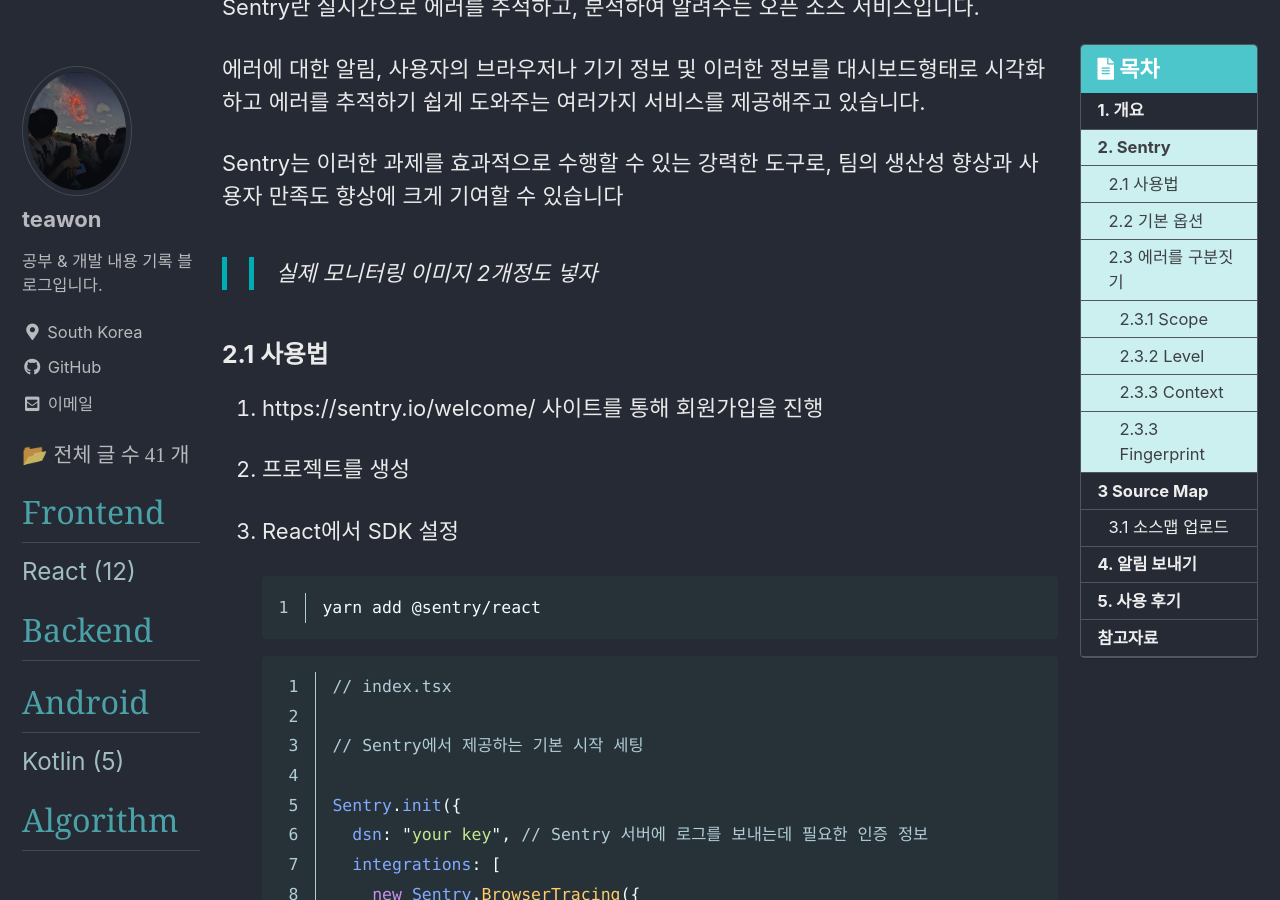
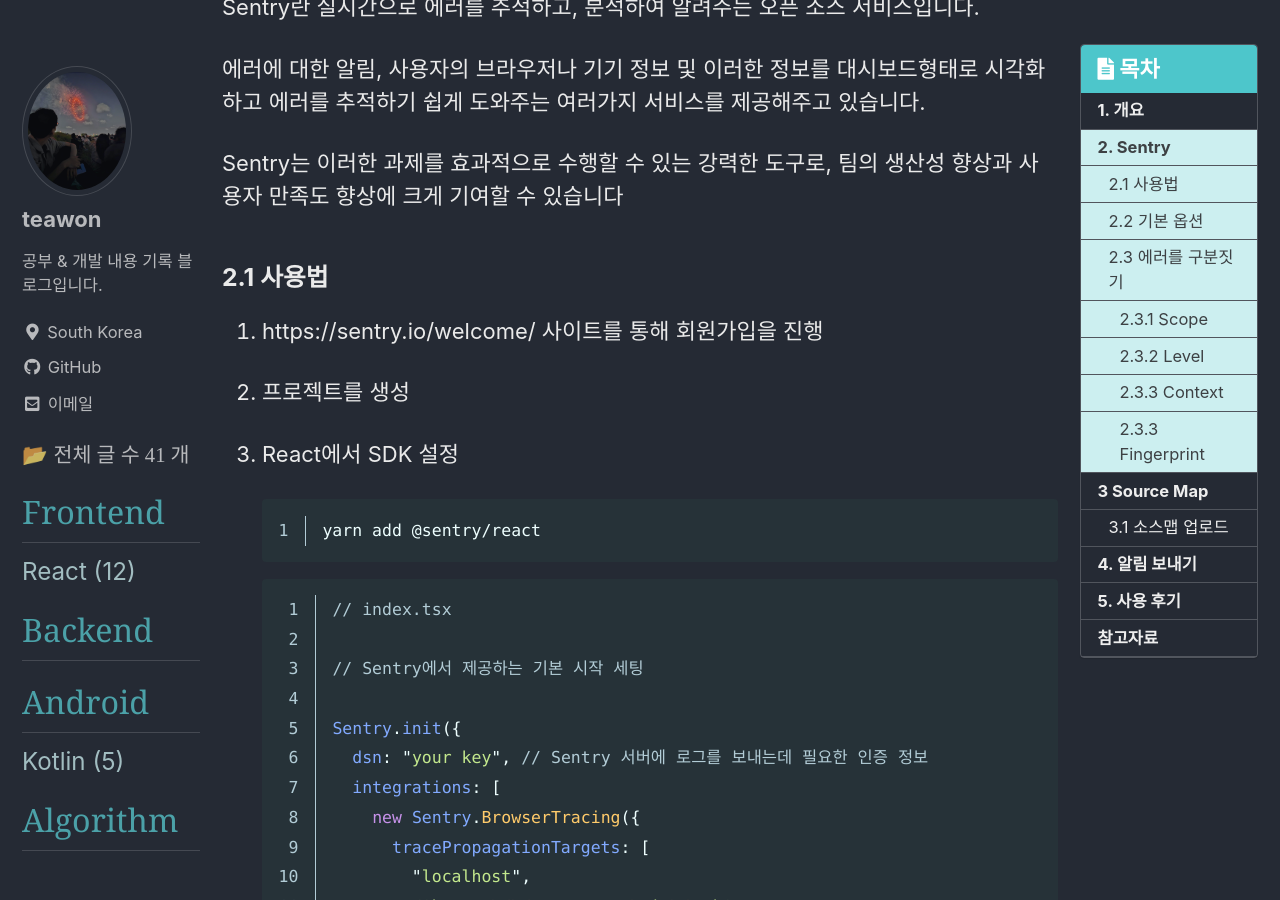
Before and after one commit to teawon/teawon.github.io, a Jekyll site: the page built from _posts/React/2023-09-10-Sentry.md, in a window 1280 px wide and 900 px high, scrolled down 890 px. Built offline with Jekyll 4.4.1, drawn with Linux system fonts in a browser that asks for light colours; cached includes are drawn as plain includes; comment, search, counter and statistics services are not loaded.

Commit message:
Update Sentry 불필요한 요소 삭제

```diff
--- a/_posts/React/2023-09-10-Sentry.md
+++ b/_posts/React/2023-09-10-Sentry.md
@@ -35,8 +35,6 @@
 에러에 대한 알림, 사용자의 브라우저나 기기 정보 및 이러한 정보를 대시보드형태로 시각화하고 에러를 추적하기 쉽게 도와주는 여러가지 서비스를 제공해주고 있습니다.
 
 Sentry는 이러한 과제를 효과적으로 수행할 수 있는 강력한 도구로, 팀의 생산성 향상과 사용자 만족도 향상에 크게 기여할 수 있습니다
-
-> > 실제 모니터링 이미지 2개정도 넣자
 
 ### 2.1 사용법
 
```
